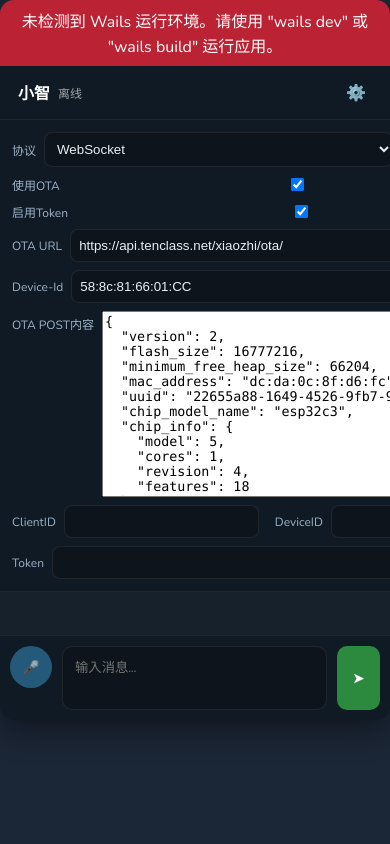
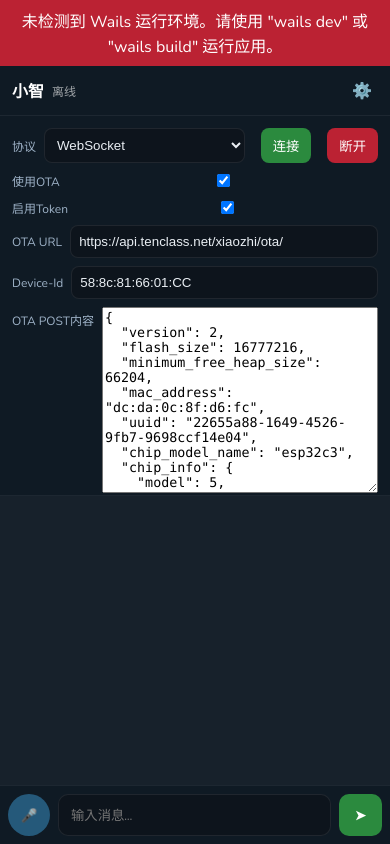
Before and after one commit to kalicyh/xiaozhi-client-go, a React (Vite) app in the folder frontend/: page / in a window 390 px wide. Built offline with nearby package versions, Linux system fonts and the light colour scheme.

Commit message:
✨ feat: 重构样式，优化聊天界面和小屏适配，保留旧模板以兼容性

```diff
--- a/frontend/src/App.css
+++ b/frontend/src/App.css
@@ -1,67 +1,20 @@
-#app {
-    height: 100vh;
-    text-align: center;
+/* 全局与基础布局 */
+* { box-sizing: border-box; }
+html, body, #root { height: 100%; }
+body { margin: 0; background: #0e1621; }
+#root { display: grid; place-items: center; background: #0e1621; }
+
+/* Telegram-like chat layout（自适应优化） */
+.chat {
+  width: min(960px, 100vw);
+  height: min(800px, 100vh);
+  background: #17212b;
+  display: flex;
+  flex-direction: column;
+  border-radius: 14px;
+  overflow: hidden;
+  box-shadow: 0 10px 30px rgba(0,0,0,.4);
 }
-
-#logo {
-    display: block;
-    width: 50%;
-    height: 50%;
-    margin: auto;
-    padding: 10% 0 0;
-    background-position: center;
-    background-repeat: no-repeat;
-    background-size: 100% 100%;
-    background-origin: content-box;
-}
-
-.result {
-    height: 20px;
-    line-height: 20px;
-    margin: 1.5rem auto;
-}
-
-.input-box .btn {
-    width: 60px;
-    height: 30px;
-    line-height: 30px;
-    border-radius: 3px;
-    border: none;
-    margin: 0 0 0 20px;
-    padding: 0 8px;
-    cursor: pointer;
-}
-
-.input-box .btn:hover {
-    background-image: linear-gradient(to top, #cfd9df 0%, #e2ebf0 100%);
-    color: #333333;
-}
-
-.input-box .input {
-    border: none;
-    border-radius: 3px;
-    outline: none;
-    height: 30px;
-    line-height: 30px;
-    padding: 0 10px;
-    background-color: rgba(240, 240, 240, 1);
-    -webkit-font-smoothing: antialiased;
-}
-
-.input-box .input:hover {
-    border: none;
-    background-color: rgba(255, 255, 255, 1);
-}
-
-.input-box .input:focus {
-    border: none;
-    background-color: rgba(255, 255, 255, 1);
-}
-
-/* Telegram-like chat layout */
-html, body, #root, #App { height: 100%; }
-#App { display: flex; align-items: center; justify-content: center; background: #0e1621; }
-.chat { width: min(860px, 100%); height: min(720px, 100%); background: #17212b; display: flex; flex-direction: column; border-radius: 14px; overflow: hidden; box-shadow: 0 10px 30px rgba(0,0,0,.4); }
 .chat-header { padding: 14px 18px; background: #0f1a24; color: #fff; display: flex; align-items: center; gap: 8px; border-bottom: 1px solid rgba(255,255,255,.06) }
 .chat-header .title { font-weight: 700; }
 .chat-header .subtitle { opacity: .6; font-size: 12px; }
@@ -71,7 +24,7 @@ html, body, #root, #App { height: 100%; }
 
 /* Settings panel */
 .settings { padding: 12px; background: #0f1a24; border-bottom: 1px solid rgba(255,255,255,.06); display: grid; gap: 8px; }
-.settings .row { display: flex; gap: 8px; align-items: center; }
+.settings .row { display: flex; gap: 8px; align-items: center; flex-wrap: wrap; }
 .settings label { color: #9fb3c8; font-size: 12px; }
 .settings input, .settings select { flex: 1; min-width: 120px; background: #0d141c; color: #e9eef3; border: 1px solid rgba(255,255,255,.08); border-radius: 8px; padding: 8px; }
 .settings .primary { background: #2b8a3e; color: #fff; border: none; border-radius: 8px; padding: 8px 12px; cursor: pointer; }
@@ -90,7 +43,7 @@ html, body, #root, #App { height: 100%; }
 .bubble.bot { background: #182533; border-top-left-radius: 4px; }
 .bubble .meta { opacity: .55; font-size: 11px; margin-top: 6px; text-align: right; }
 
-.input-bar { display: flex; gap: 10px; padding: 10px; background: #0f1a24; border-top: 1px solid rgba(255,255,255,.06) }
+.input-bar { display: flex; gap: 10px; padding: 10px; background: #0f1a24; border-top: 1px solid rgba(255,255,255,.06); padding-bottom: calc(10px + env(safe-area-inset-bottom)); }
 .text-input { flex: 1; resize: none; background: #0d141c; color: #e9eef3; border: 1px solid rgba(255,255,255,.08); border-radius: 10px; padding: 10px 12px; outline: none; min-height: 42px; }
 .send { background: #2b8a3e; color: #fff; border: none; border-radius: 10px; padding: 0 16px; font-weight: 700; cursor: pointer; }
 .send:hover { filter: brightness(1.05); }
@@ -100,3 +53,28 @@ html, body, #root, #App { height: 100%; }
 .ptt-timer { color: #ffb; align-self: center; min-width: 50px; text-align: center; }
 
 @keyframes pulse { 0%{ box-shadow: 0 0 0 0 rgba(255,0,0,.6) } 70%{ box-shadow: 0 0 0 12px rgba(255,0,0,0) } 100%{ box-shadow: 0 0 0 0 rgba(255,0,0,0) } }
+
+/* 小屏与矮窗口优化 */
+@media (max-width: 768px) {
+  #root { place-items: stretch; }
+  .chat { width: 100vw; height: 100vh; border-radius: 0; box-shadow: none; }
+  .chat-header { padding: 12px; }
+  .settings { max-height: 45vh; overflow: auto; }
+  .msg-list { padding: 12px; }
+  .bubble { max-width: 85%; }
+  .input-bar { gap: 8px; padding: 8px; }
+  .text-input { min-height: 38px; }
+}
+@media (max-height: 600px) {
+  .settings { max-height: 35vh; }
+}
+
+/* 旧模板样式（保留以兼容可能使用的类） */
+#app { height: 100vh; text-align: center; }
+#logo { display: block; width: 50%; height: 50%; margin: auto; padding: 10% 0 0; background-position: center; background-repeat: no-repeat; background-size: 100% 100%; background-origin: content-box; }
+.result { height: 20px; line-height: 20px; margin: 1.5rem auto; }
+.input-box .btn { width: 60px; height: 30px; line-height: 30px; border-radius: 3px; border: none; margin: 0 0 0 20px; padding: 0 8px; cursor: pointer; }
+.input-box .btn:hover { background-image: linear-gradient(to top, #cfd9df 0%, #e2ebf0 100%); color: #333333; }
+.input-box .input { border: none; border-radius: 3px; outline: none; height: 30px; line-height: 30px; padding: 0 10px; background-color: rgba(240, 240, 240, 1); -webkit-font-smoothing: antialiased; }
+.input-box .input:hover { border: none; background-color: rgba(255, 255, 255, 1); }
+.input-box .input:focus { border: none; background-color: rgba(255, 255, 255, 1); }
```
